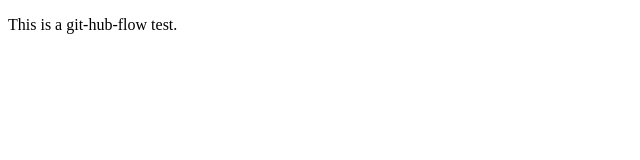
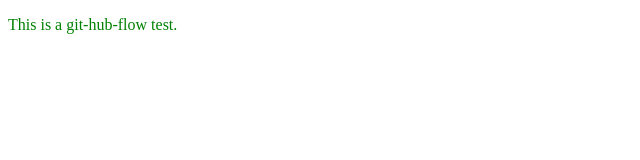
Before and after one commit to davelangham/github-flow-practice, a plain HTML site: page index.html in a window 1280 px wide. Shown: the full height of the page, 0-640 px from the left. Drawn offline with Linux system fonts and the light colour scheme.

Commit message:
adds inline styling to make p green

```diff
--- a/index.html
+++ b/index.html
@@ -8,7 +8,7 @@
 </head>
 <body>
   <main>
-    <p>This is a git-hub-flow test.</p>
+    <p style="color: green">This is a git-hub-flow test.</p>
   </main>
 </body>
 </html>
```
